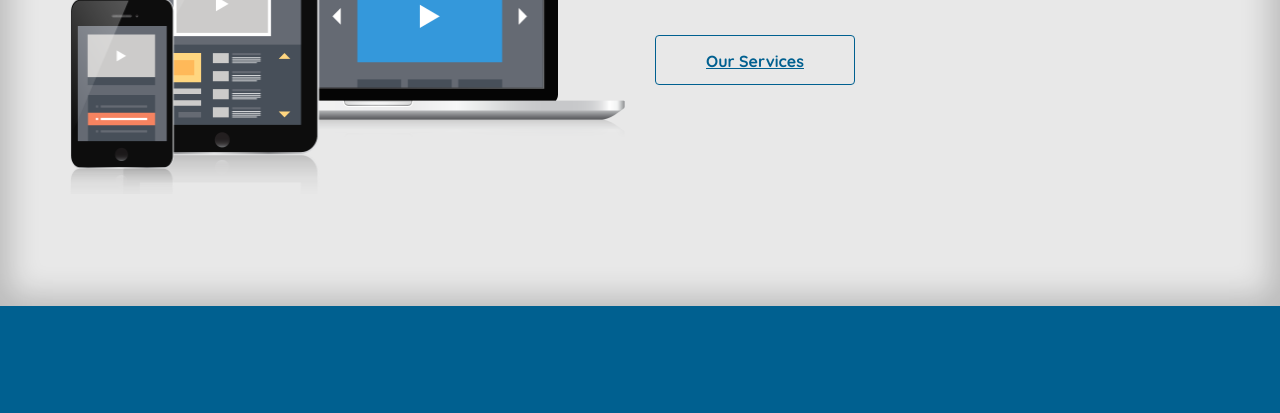
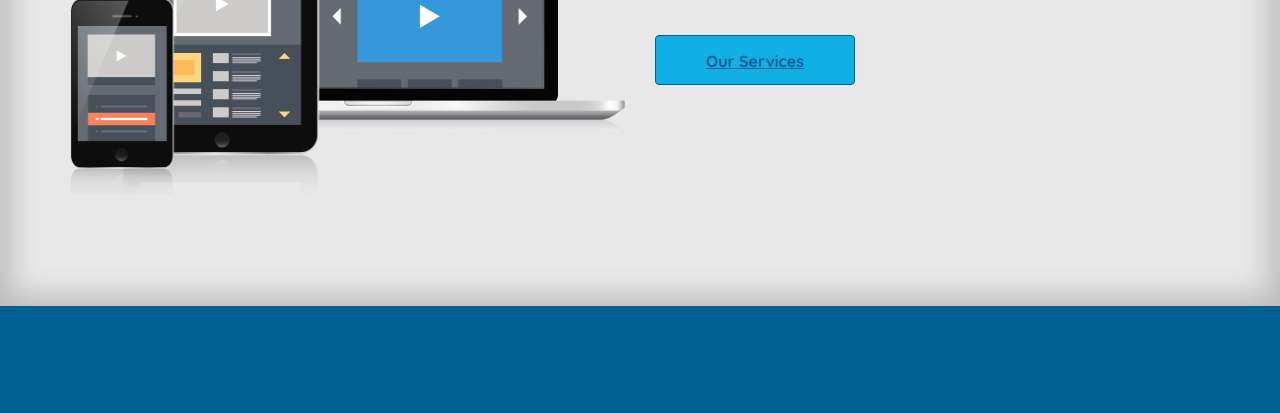
Before and after one commit to Jehnean/Interactives, a website: page www/index.html in a window 1280 px wide. In both pictures the pointer is over the link "Our Services". Shown: the part 374-787 px from the top of the page. Drawn offline with nearby package versions, Linux system fonts and the light colour scheme.

Commit message:
Added light blue rollover to cta buttons.

```diff
--- a/www/css/style.css
+++ b/www/css/style.css
@@ -238,6 +238,11 @@ footer .copyright {
     font-weight: bold;
     font-size: 16px;
     color: black;
+}
+
+.cta:hover {
+    background-color: #10b0e6;
+    color: white;
 }
 
 .home-header .row {
```
